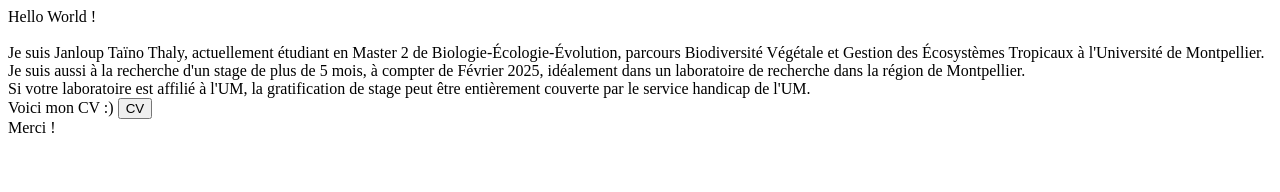
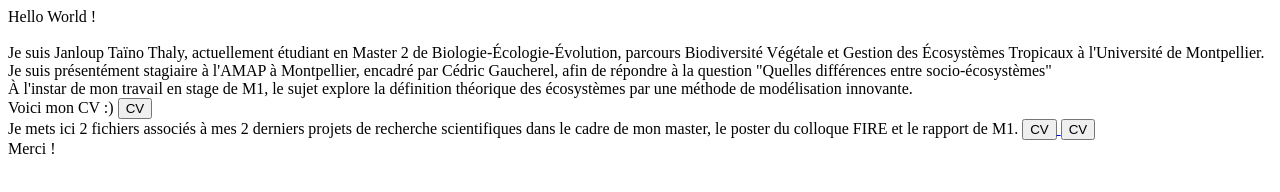
Before and after one commit to TainoT/tainot.github.io, a plain HTML site: page index.html in a window 1280 px wide. Drawn offline with Linux system fonts and the light colour scheme.

Commit message:
Update index.html
Adding M1 and Fire files

```diff
--- a/index.html
+++ b/index.html
@@ -7,10 +7,17 @@
   <body>
     Hello World ! <br>
     <br>Je suis Janloup Taïno Thaly, actuellement étudiant en Master 2 de Biologie-Écologie-Évolution, parcours Biodiversité Végétale et Gestion des Écosystèmes Tropicaux à l'Université de Montpellier.
-    <br>Je suis aussi à la recherche d'un stage de plus de 5 mois, à compter de Février 2025, idéalement dans un laboratoire de recherche dans la région de Montpellier.
-    <br>Si votre laboratoire est affilié à l'UM, la gratification de stage peut être entièrement couverte par le service handicap de l'UM.
+    <br>Je suis présentément stagiaire à l'AMAP à Montpellier, encadré par Cédric Gaucherel, afin de répondre à la question "Quelles différences entre socio-écosystèmes"
+    <br>À l'instar de mon travail en stage de M1, le sujet explore la définition théorique des écosystèmes par une méthode de modélisation innovante.
     <br>Voici mon CV :)
     <a href="https://github.com/TainoT/tainot.github.io/blob/main/Thaly%20Janloup%20Resume.pdf" target="_blank">
+      <button> CV </button>
+    </a>
+    <br>Je mets ici 2 fichiers associés à mes 2 derniers projets de recherche scientifiques dans le cadre de mon master, le poster du colloque FIRE et le rapport de M1.
+    <a href="https://github.com/TainoT/tainot.github.io/blob/main/Thaly%20Janloup%20Resume.pdf" target="_blank">
+      <button> CV </button>
+    </a>
+    <a href="https://github.com/TainoT/tainot.github.io/blob/main/Poster_FIRE.pdf" target="_blank">
       <button> CV </button>
     </a>
     <br>Merci !
```
